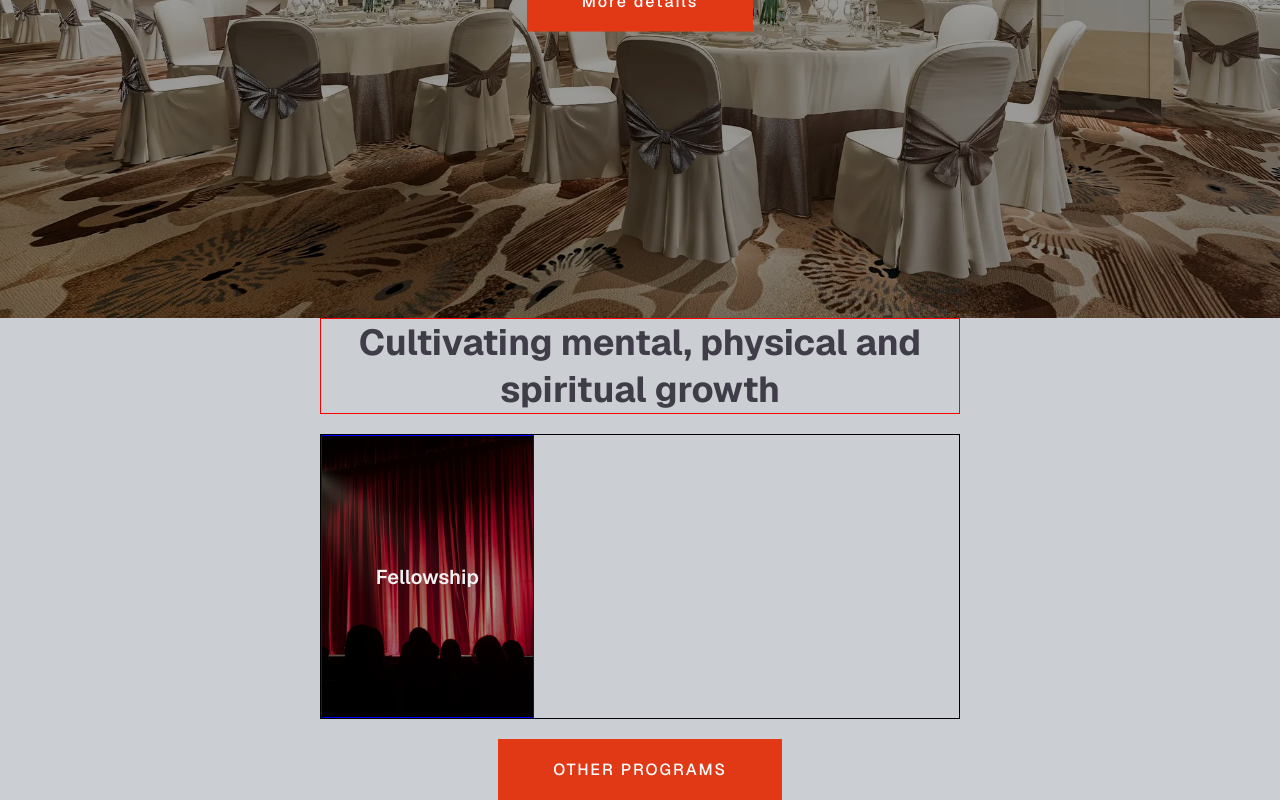
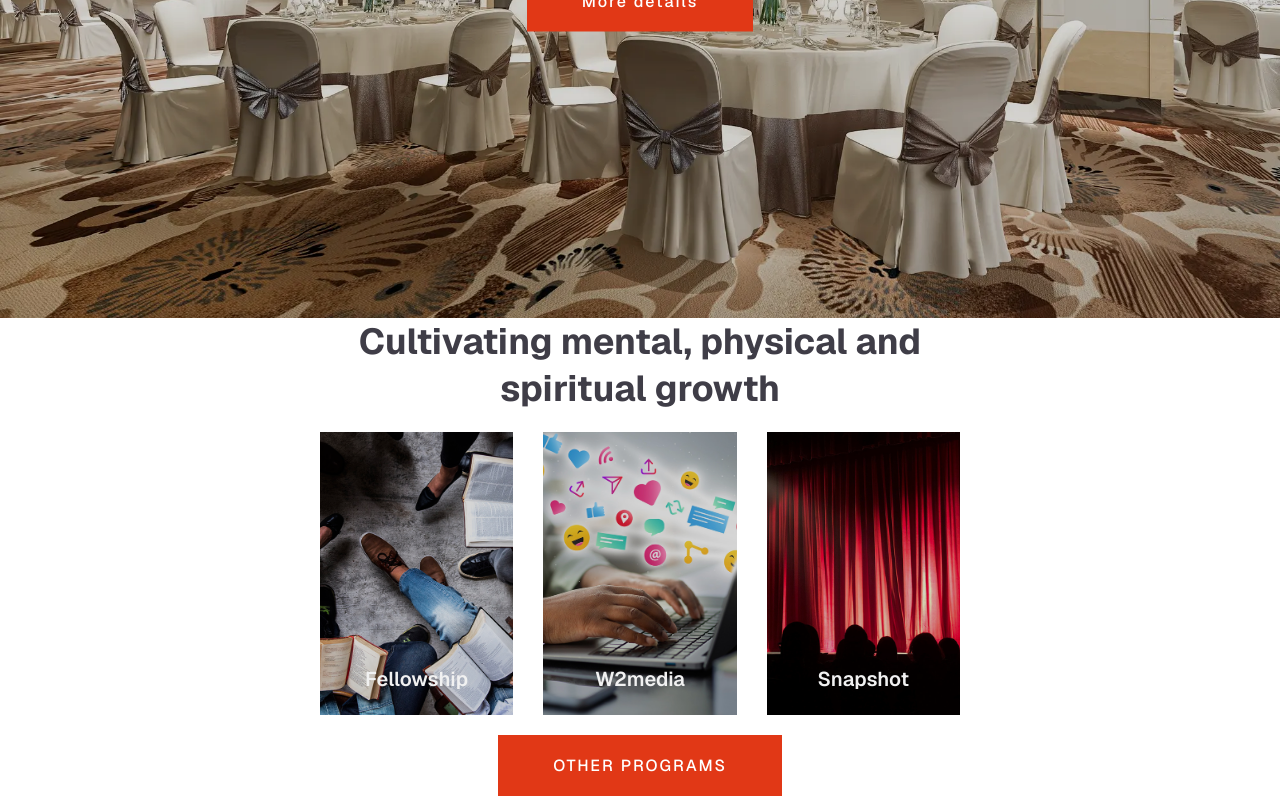
Before and after one commit to AWOLESI-RASAQ/Resurrection-center-LP33, a Next.js app: page / in a window 1280 px wide. Shown: the part 482-1282 px from the top of the page. Built offline with nearby package versions, Linux system fonts and the light colour scheme.

Commit message:
otherprogimages

```diff
--- a/app/page.jsx
+++ b/app/page.jsx
@@ -8,7 +8,9 @@
     <div className={styles.page}>
       <header className={styles.header}>
         <div className={styles.overlay}></div>
-        <div className={styles.Nabar}><Nabar /></div>
+        <div className={styles.Nabar}>
+
+        </div>
         <img className={styles.header_banner} src="/img/img2.webp" alt="Banners" />
         <div className={styles.bannerTxt}>
           <h1> Welcome to Resurrection centre LP33- DE sleek</h1>
@@ -23,18 +25,23 @@
 
             <div className={styles.otherprogcont}>
               <div className={styles.otherprogcard}>
+                <img src="/img/1fr.jpg" alt="banner" />
+                <div className={styles.imgoverlay}></div>
+                <p>Fellowship</p>
+              </div>
+
+              <div className={styles.otherprogcard}>
+                <img src="/img/2fr.jpg" alt="banner" />
+                <div className={styles.imgoverlay}></div>
+                <p>W2media</p>
+              </div>
+
+              <div className={styles.otherprogcard}>
                 <img src="/img/3fr.jpg" alt="banner" />
-                <div className={styles.overlay}></div>
-                <p>Fellowship</p>
-
-
-
+                <div className={styles.imgoverlay}></div>
+                <p>Snapshot</p>
               </div>
             </div>
-
-
-
-
             <div className="NavButton">OTHER PROGRAMS</div>
           </div>
 
--- a/app/page.module.css
+++ b/app/page.module.css
@@ -28,13 +28,15 @@
 .overlay{
   width: 100%;
   height: 100%;
-  background:#00000063;
+  background:#0000002a;
   position: absolute;
   top: 0%;
   left: 0%;
   letter-spacing: -1px;
   line-height: 88px;
+  z-index: 0;
 }
+
 
 .Nabar{
   /*border: solid 1px green;
@@ -59,6 +61,7 @@
   display: flex;
   flex-direction: column;
   align-items: center;
+
 }
 
 
@@ -74,7 +77,7 @@
   display: flex;
   align-items: center;
   justify-content: center;
-  background: #CBCED3;
+  background: white;
   height: auto;
   width: 100%;
   padding: 100;
@@ -89,7 +92,7 @@
   width:50%;
   display: flex;
   gap: 20px;
-  height: auto/*fit-content*/;
+  height: 700 /*auto fit-content*/;
   align-items: center;
   flex-direction: column;
 
@@ -99,7 +102,7 @@
 .otherprog h2{
   font-size: 36px;
   color:#3f3d47;
-  border: 1px solid red;
+  /*border: 1px solid red;*/
 
 }
 
@@ -107,18 +110,34 @@
   width: 100%;
   height: auto;
   margin: 0 auto;
-  border: 1px solid #000;
+  /*border: 1px solid #000;*/
   display: grid;
   grid-template-columns: 1fr 1fr 1fr;
+  gap: 30px;
 
 }
 
 .otherprogcard{
   width: 100%;
   height: 283px;
-  border: 1px solid blue;
+  /*border: 1px solid blue;*/
   overflow: hidden;
   position: relative;
+}
+.imgoverlay{
+  width: 100%;
+  height: 100%;
+  background:#0000002a;
+  position: absolute;
+  top: 0%;
+  left: 0%;
+  letter-spacing: -1px;
+  line-height: 88px;
+  z-index: 0;
+}
+
+.imgoverlay:hover{
+  background:#000000a6;
 }
 
 .otherprogcard img{
@@ -130,11 +149,12 @@
 
 .otherprogcard p{
   position: absolute;
-  top: 50%;
-  transform: translate(-50%,-50%);
+  bottom: 8%;
+  transform: translate(-50%);
   left: 50%;
-  z-index: 99999;
+  z-index: 0;
   color: #f1f1f1;
   font-size: 20px;
   font-weight: 600;
+
 }
```
